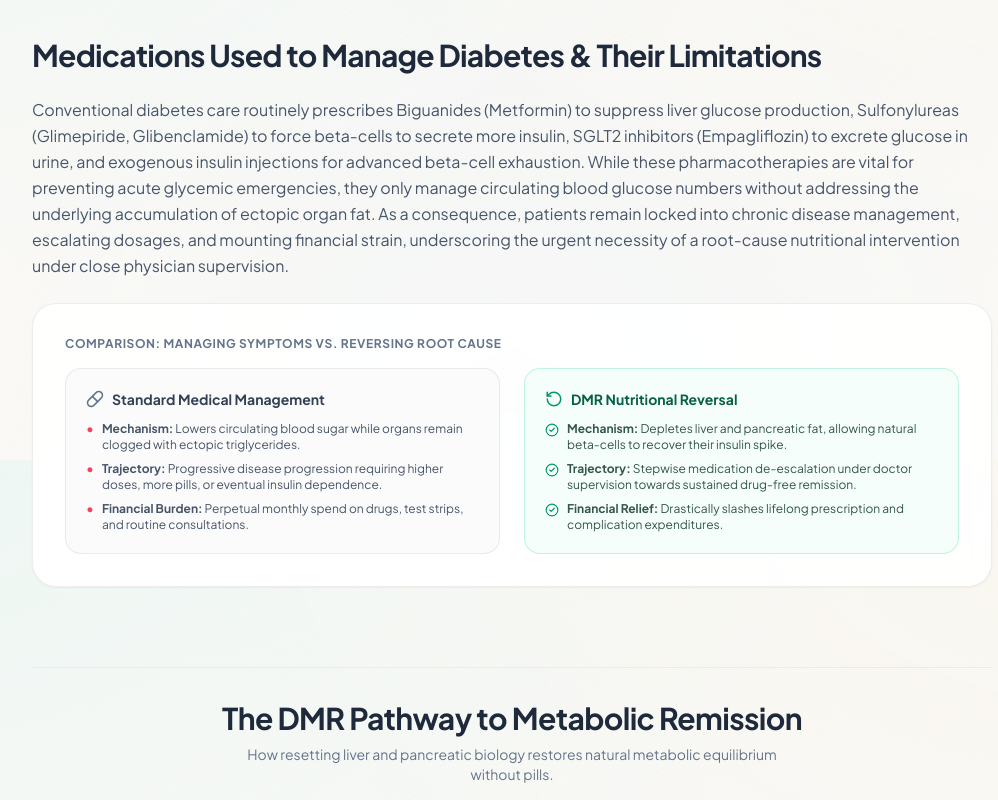
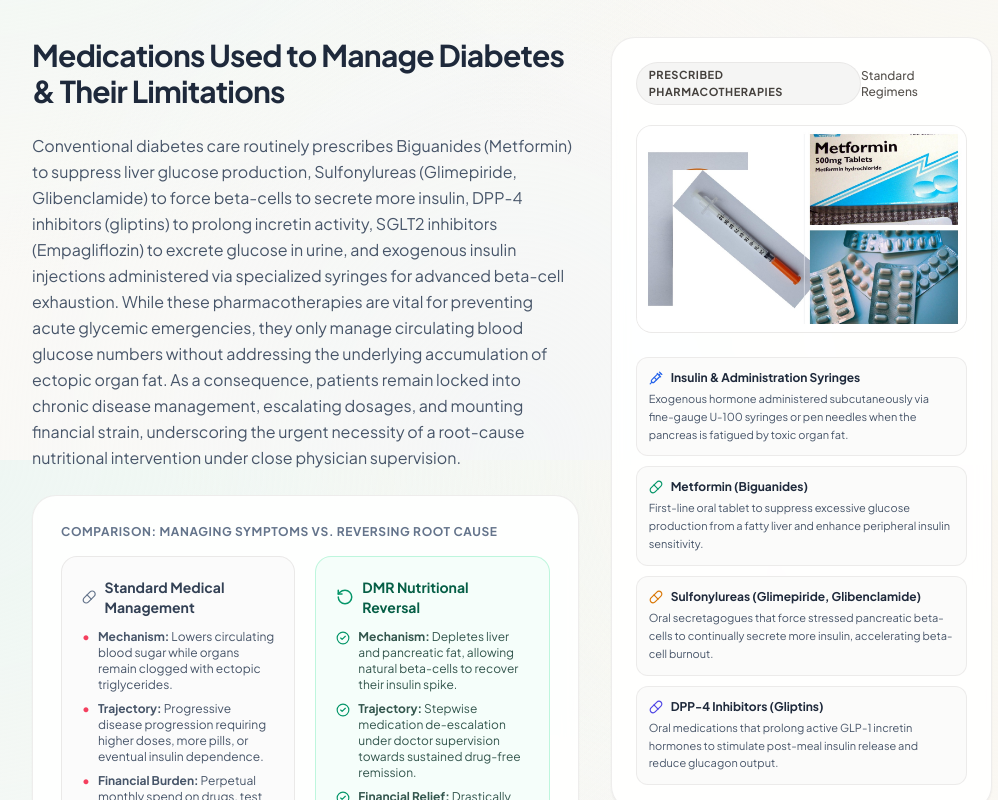
Before and after one commit to felixgift254-source/D.M.R, a React (Create React App) app in the folder frontend/: page / in a window 1280 px wide. Shown: the part 1940-2740 px from the top of the page, without its empty margins (128-1126 px from the left). Built offline with nearby package versions, Linux system fonts and the light colour scheme; no server answers.

Commit message:
feat: add side-by-side medications picture and breakdown in LandingPage

```diff
--- a/frontend/src/components/LandingPage.jsx
+++ b/frontend/src/components/LandingPage.jsx
@@ -7,6 +7,7 @@ import {
   Sparkles,
   AlertTriangle,
   Pill,
+  Syringe,
   RotateCcw,
   CheckCircle2,
   Leaf,
@@ -242,21 +243,24 @@ export default function LandingPage() {
 
         {/* SECTION 4: MEDICATIONS & THEIR LIMITATIONS */}
         <section className="space-y-6">
+          <div className="grid grid-cols-1 lg:grid-cols-12 gap-8 items-start">
+            {/* Left Column: Heading, Comprehensive Paragraph, and Comparison Card */}
+            <div className="lg:col-span-7 space-y-6">
               <h2 className="text-2xl sm:text-3xl font-bold text-slate-800 tracking-tight">
                 Medications Used to Manage Diabetes & Their Limitations
               </h2>
 
               {/* 1 Comprehensive Paragraph */}
               <p className="text-base text-slate-600 leading-relaxed font-normal">
-            Conventional diabetes care routinely prescribes Biguanides (Metformin) to suppress liver glucose production, Sulfonylureas (Glimepiride, Glibenclamide) to force beta-cells to secrete more insulin, SGLT2 inhibitors (Empagliflozin) to excrete glucose in urine, and exogenous insulin injections for advanced beta-cell exhaustion. While these pharmacotherapies are vital for preventing acute glycemic emergencies, they only manage circulating blood glucose numbers without addressing the underlying accumulation of ectopic organ fat. As a consequence, patients remain locked into chronic disease management, escalating dosages, and mounting financial strain, underscoring the urgent necessity of a root-cause nutritional intervention under close physician supervision.
+                Conventional diabetes care routinely prescribes Biguanides (Metformin) to suppress liver glucose production, Sulfonylureas (Glimepiride, Glibenclamide) to force beta-cells to secrete more insulin, DPP-4 inhibitors (gliptins) to prolong incretin activity, SGLT2 inhibitors (Empagliflozin) to excrete glucose in urine, and exogenous insulin injections administered via specialized syringes for advanced beta-cell exhaustion. While these pharmacotherapies are vital for preventing acute glycemic emergencies, they only manage circulating blood glucose numbers without addressing the underlying accumulation of ectopic organ fat. As a consequence, patients remain locked into chronic disease management, escalating dosages, and mounting financial strain, underscoring the urgent necessity of a root-cause nutritional intervention under close physician supervision.
               </p>
 
               {/* Paired Diagram: Symptom Management vs Root-Cause Reversal */}
-          <div className="bg-white/90 backdrop-blur rounded-3xl border border-stone-200/70 p-6 sm:p-8 shadow-sm">
+              <div className="bg-white/90 backdrop-blur rounded-3xl border border-stone-200/70 p-6 sm:p-7 shadow-sm">
                 <h3 className="text-xs font-bold text-slate-500 uppercase tracking-wider mb-4">
                   Comparison: Managing Symptoms vs. Reversing Root Cause
                 </h3>
-            <div className="grid grid-cols-1 md:grid-cols-2 gap-6">
+                <div className="grid grid-cols-1 md:grid-cols-2 gap-5">
                   <div className="border border-stone-200/80 rounded-2xl p-5 bg-stone-50/70 space-y-3">
                     <div className="flex items-center gap-2 text-slate-700 font-bold text-sm">
                       <Pill size={18} className="text-slate-500" />
@@ -297,6 +301,73 @@ export default function LandingPage() {
                         <span><strong>Financial Relief:</strong> Drastically slashes lifelong prescription and complication expenditures.</span>
                       </li>
                     </ul>
+                  </div>
+                </div>
+              </div>
+            </div>
+
+            {/* Right Column: Medications Visual & Breakdown */}
+            <div className="lg:col-span-5 space-y-4">
+              <div className="bg-white/90 backdrop-blur rounded-3xl border border-stone-200/70 p-5 sm:p-6 shadow-sm space-y-4">
+                <div className="flex items-center justify-between pb-1">
+                  <span className="text-[11px] font-bold text-stone-700 bg-stone-100 border border-stone-200/80 px-3 py-1 rounded-full uppercase tracking-wider">
+                    Prescribed Pharmacotherapies
+                  </span>
+                  <span className="text-xs text-stone-600 font-medium">Standard Regimens</span>
+                </div>
+
+                {/* Picture displaying insulin, syringes, and oral medications */}
+                <div className="rounded-2xl border border-stone-200/80 overflow-hidden bg-white shadow-inner">
+                  <img
+                    src="/images/diabetes-medications.jpg"
+                    alt="Diabetes medications: injectable insulin, administration syringes, metformin tablets, sulfonylureas, and DPP-4 inhibitors (gliptins)"
+                    className="w-full h-auto object-cover"
+                    loading="lazy"
+                  />
+                </div>
+
+                {/* Medication Details Breakdown */}
+                <div className="space-y-2.5 pt-2">
+                  <div className="p-3 rounded-xl bg-stone-50/80 border border-stone-200/70 text-xs">
+                    <div className="flex items-center gap-2 font-bold text-slate-800 mb-1">
+                      <Syringe size={14} className="text-blue-600 flex-shrink-0" />
+                      <span>Insulin & Administration Syringes</span>
+                    </div>
+                    <p className="text-slate-600 leading-relaxed text-[11px]">
+                      Exogenous hormone administered subcutaneously via fine-gauge U-100 syringes or pen needles when the pancreas is fatigued by toxic organ fat.
+                    </p>
+                  </div>
+
+                  <div className="p-3 rounded-xl bg-stone-50/80 border border-stone-200/70 text-xs">
+                    <div className="flex items-center gap-2 font-bold text-slate-800 mb-1">
+                      <Pill size={14} className="text-emerald-600 flex-shrink-0" />
+                      <span>Metformin (Biguanides)</span>
+                    </div>
+                    <p className="text-slate-600 leading-relaxed text-[11px]">
+                      First-line oral tablet to suppress excessive glucose production from a fatty liver and enhance peripheral insulin sensitivity.
+                    </p>
+                  </div>
+
+                  <div className="p-3 rounded-xl bg-stone-50/80 border border-stone-200/70 text-xs">
+                    <div className="flex items-center gap-2 font-bold text-slate-800 mb-1">
+                      <Pill size={14} className="text-amber-600 flex-shrink-0" />
+                      <span>Sulfonylureas (Glimepiride, Glibenclamide)</span>
+                    </div>
+                    <p className="text-slate-600 leading-relaxed text-[11px]">
+                      Oral secretagogues that force stressed pancreatic beta-cells to continually secrete more insulin, accelerating beta-cell burnout.
+                    </p>
+                  </div>
+
+                  <div className="p-3 rounded-xl bg-stone-50/80 border border-stone-200/70 text-xs">
+                    <div className="flex items-center gap-2 font-bold text-slate-800 mb-1">
+                      <Pill size={14} className="text-indigo-600 flex-shrink-0" />
+                      <span>DPP-4 Inhibitors (Gliptins)</span>
+                    </div>
+                    <p className="text-slate-600 leading-relaxed text-[11px]">
+                      Oral medications that prolong active GLP-1 incretin hormones to stimulate post-meal insulin release and reduce glucagon output.
+                    </p>
+                  </div>
+                </div>
               </div>
             </div>
           </div>
```
Also changed, not shown: frontend/public/images/diabetes-medications.jpg (added). Lines whose indentation alone changed are shown as unchanged.
